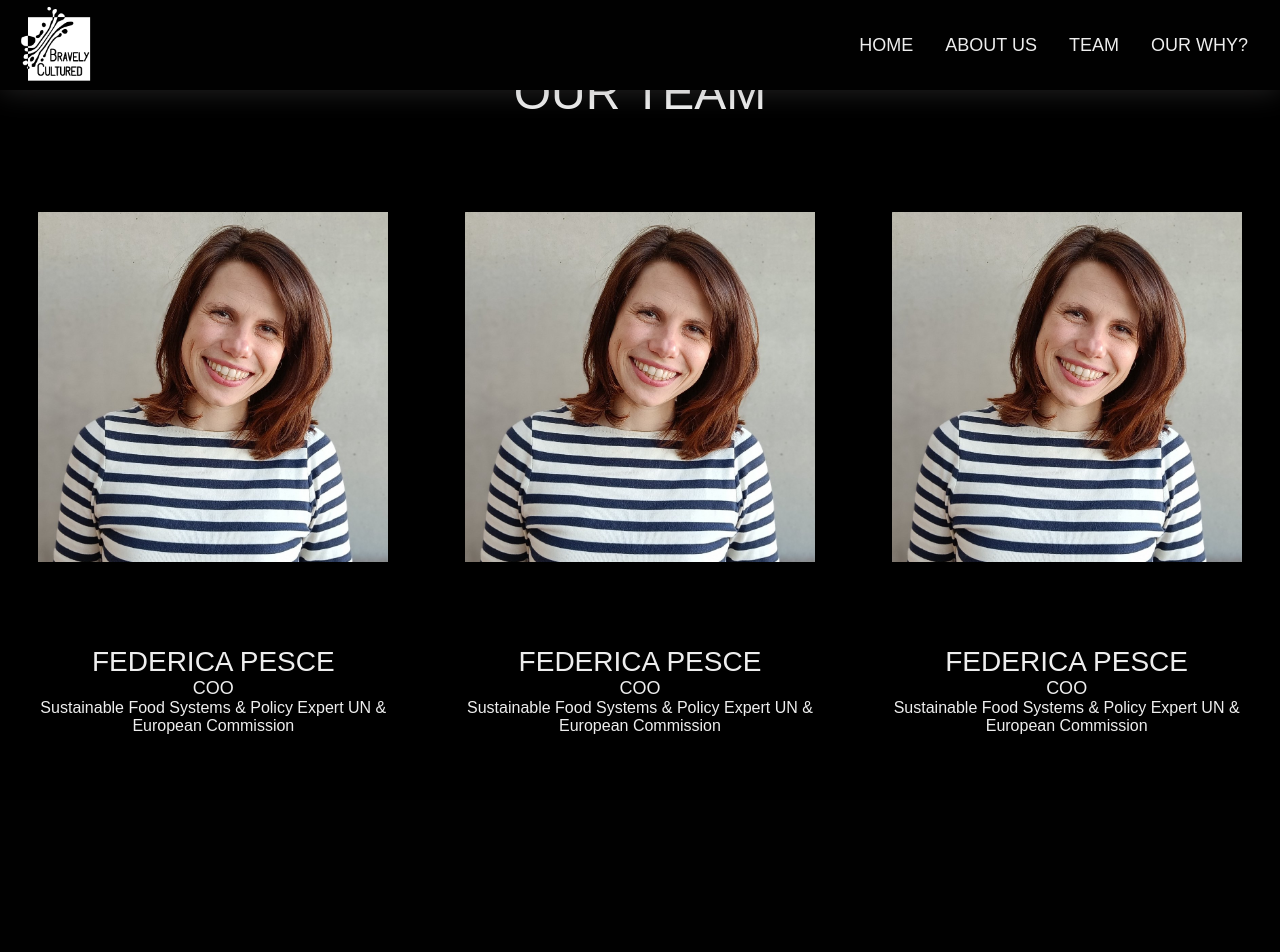
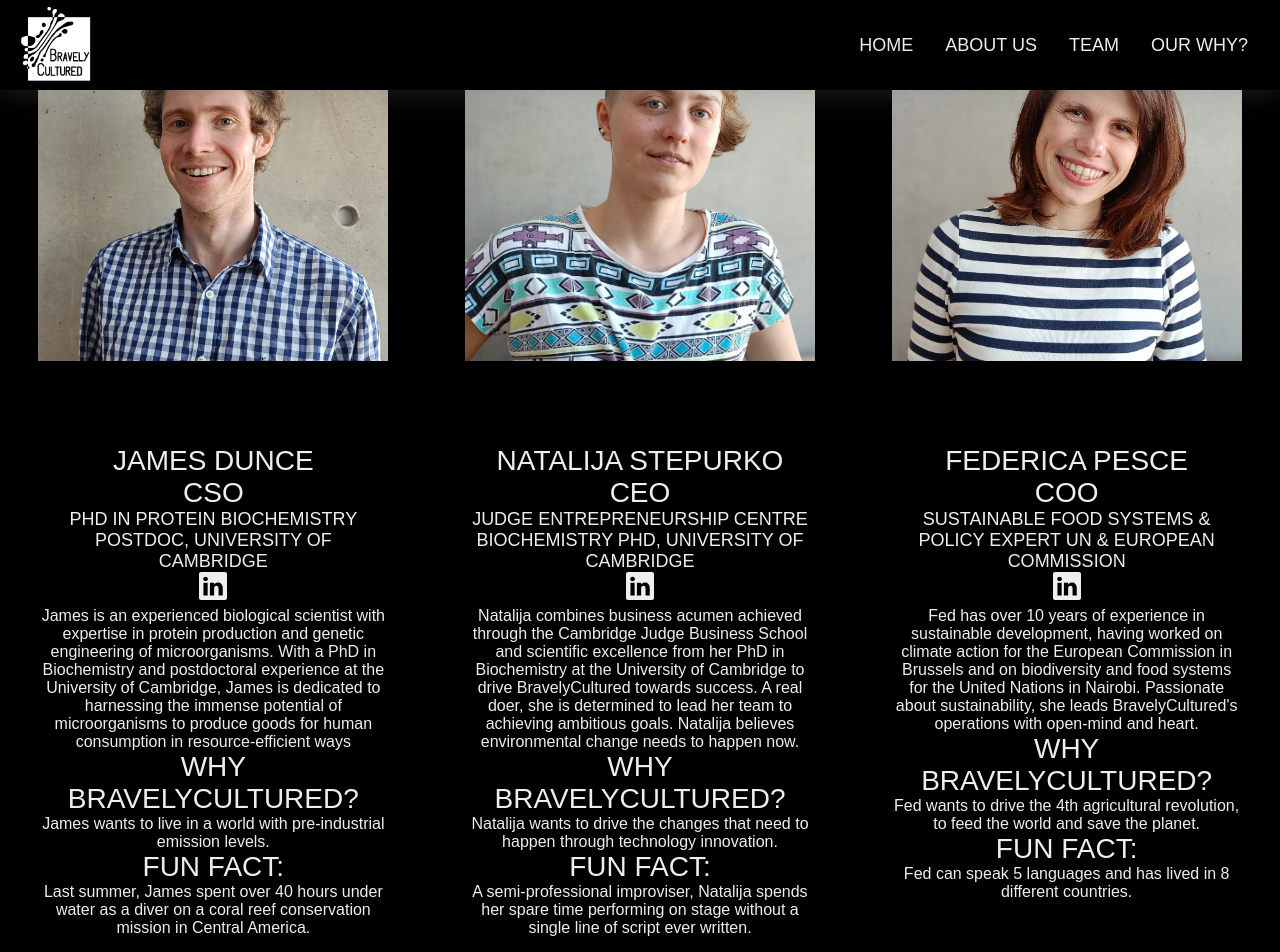
Before and after one commit to joeAmc/braverly-cultured, a React (Create React App) app: page /team in a window 1280 px wide. Shown: the top 952 px of the page. Built offline with nearby package versions, Linux system fonts and the light colour scheme.

Commit message:
about us and team mapping

```diff
--- a/src/components/AboutUs2/AboutUs2.css
+++ b/src/components/AboutUs2/AboutUs2.css
@@ -66,5 +66,6 @@
   .aboutus2-container .card {
     width: 60vw;
     margin-bottom: 48px;
+    height: 100vh;
   }
 }
--- a/src/components/Footer/Footer.js
+++ b/src/components/Footer/Footer.js
@@ -1,7 +1,5 @@
 import React from "react";
 import { HashLink as Link } from "react-router-hash-link";
-import { FaEtsy } from "react-icons/fa";
-import { BsInstagram } from "react-icons/bs";
 import { BsLinkedin } from "react-icons/bs";
 import "../Footer/Footer.css";
 import Logo from "../../assets/logo-white.png";
--- a/src/components/Team/Team.js
+++ b/src/components/Team/Team.js
@@ -1,6 +1,7 @@
 import React from "react";
 import "./Team.css";
-import fed from "../../assets/Fed2.jpg";
+import { TeamData } from "./TeamData";
+import { BsLinkedin } from "react-icons/bs";
 
 const Team = () => {
   return (
@@ -8,30 +9,33 @@ const Team = () => {
       <div className="team-container">
         <h1>OUR TEAM</h1>
         <div className="team-cards-container">
-          <div className="team-cards">
-            <img src={fed} alt="team member"></img>
-            <h2>FEDERICA PESCE</h2>
-            <h3>COO</h3>
-            <p>
-              Sustainable Food Systems & Policy Expert UN & European Commission
-            </p>
-          </div>
-          <div className="team-cards">
-            <img src={fed} alt="team member"></img>
-            <h2>FEDERICA PESCE</h2>
-            <h3>COO</h3>
-            <p>
-              Sustainable Food Systems & Policy Expert UN & European Commission
-            </p>
-          </div>
-          <div className="team-cards">
-            <img src={fed} alt="team member"></img>
-            <h2>FEDERICA PESCE</h2>
-            <h3>COO</h3>
-            <p>
-              Sustainable Food Systems & Policy Expert UN & European Commission
-            </p>
-          </div>
+          {TeamData.map(
+            ({
+              image,
+              title,
+              linkedin,
+              maintext,
+              why,
+              funfact,
+              name,
+              education,
+            }) => (
+              <div className="team-cards">
+                <img src={image} alt="team member"></img>
+                <h2>{name}</h2>
+                <h2>{title}</h2>
+                <h3>{education}</h3>
+                <a href={linkedin}>
+                  <BsLinkedin />
+                </a>
+                <p>{maintext}</p>
+                <h2>WHY BRAVELYCULTURED?</h2>
+                <p>{why}</p>
+                <h2>FUN FACT:</h2>
+                <p>{funfact}</p>
+              </div>
+            )
+          )}
         </div>
       </div>
     </section>
--- /dev/null
+++ b/src/components/Team/TeamData.js
@@ -0,0 +1,44 @@
+import fed from "../../assets/Fed2.jpg";
+import james from "../../assets/James.jpg";
+import natalija from "../../assets/Natalija.jpg";
+
+export const TeamData = [
+  {
+    image: james,
+    name: "JAMES DUNCE",
+    title: "CSO",
+    education: "PhD in Protein Biochemistry Postdoc, University of Cambridge",
+    linkedin: "https://www.linkedin.com/in/james-dunce/",
+    maintext:
+      "James is an experienced biological scientist with expertise in protein production and genetic engineering of microorganisms. With a PhD in Biochemistry and postdoctoral experience at the University of Cambridge, James is dedicated to harnessing the immense potential of microorganisms to produce goods for human consumption in resource-efficient ways",
+    why: "James wants to live in a world with pre-industrial emission levels.",
+    funfact:
+      "Last summer, James spent over 40 hours under water as a diver on a coral reef conservation mission in Central America.",
+  },
+  {
+    image: natalija,
+    name: "NATALIJA STEPURKO",
+    title: "CEO",
+    education:
+      "Judge Entrepreneurship Centre Biochemistry PhD, University of Cambridge",
+    linkedin: "https://www.linkedin.com/in/natalija-stepurko/",
+    maintext:
+      "Natalija combines business acumen achieved through the Cambridge Judge Business School and scientific excellence from her PhD in Biochemistry at the University of Cambridge to drive BravelyCultured towards success. A real doer, she is determined to lead her team to achieving ambitious goals. Natalija believes environmental change needs to happen now.",
+    why: "Natalija wants to drive the changes that need to happen through technology innovation.",
+    funfact:
+      "A semi-professional improviser, Natalija spends her spare time performing on stage without a single line of script ever written.",
+  },
+  {
+    image: fed,
+    name: "FEDERICA PESCE",
+    title: "COO",
+    education:
+      "Sustainable Food Systems & Policy Expert UN & European Commission",
+    linkedin: "https://www.linkedin.com/in/federica-pesce-a9269939/",
+    maintext:
+      "Fed has over 10 years of experience in sustainable development, having worked on climate action for the European Commission in Brussels and on biodiversity and food systems for the United Nations in Nairobi. Passionate about sustainability, she leads BravelyCultured's operations with open-mind and heart.",
+    why: "Fed wants to drive the 4th agricultural revolution, to feed the world and save the planet.",
+    funfact:
+      "Fed can speak 5 languages and has lived in 8 different countries.",
+  },
+];
```
Also changed, not shown: src/components/AboutUs2/AboutUsCard.css (deleted, +0 -38 lines), src/components/AboutUs2/AboutUsCard.js (deleted, +0 -19 lines).
